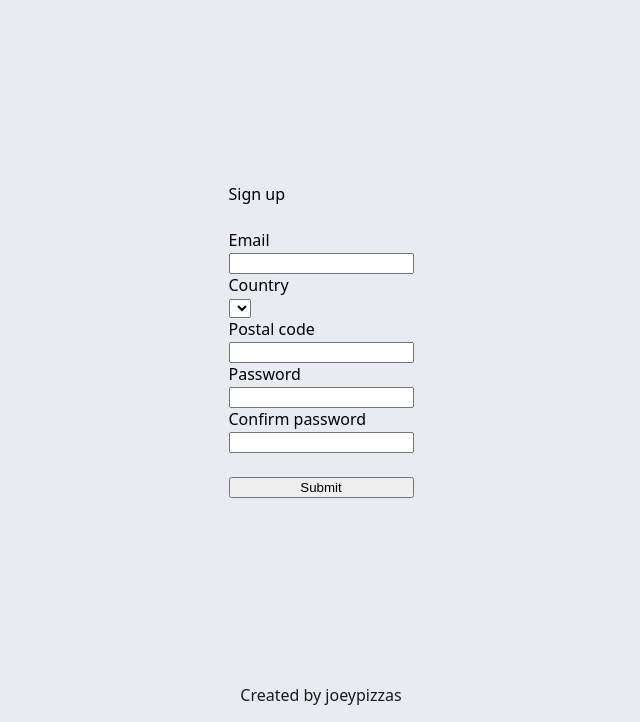
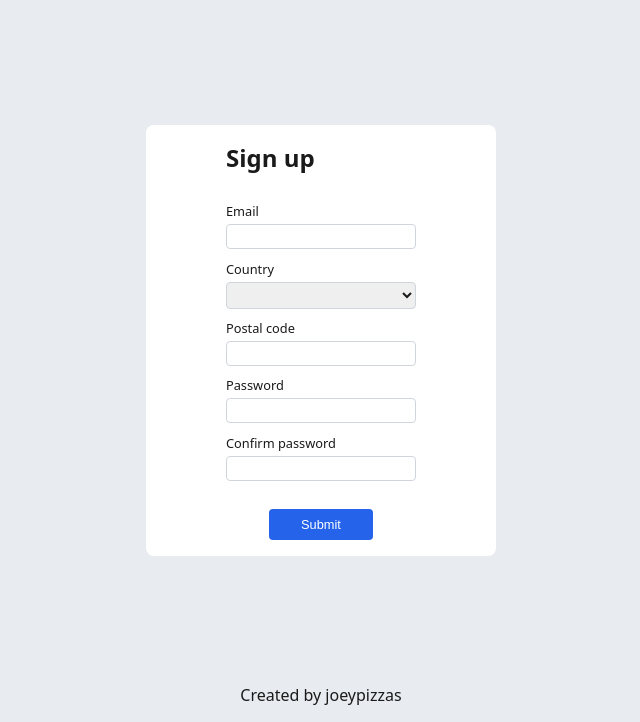
Before and after one commit to joeypizzas/browser-form, a website built with webpack: page src/template.html in a window 1280 px wide. Shown: the part 78-800 px from the top of the page, without its empty margins (319-959 px from the left). Built offline with nearby package versions, Linux system fonts and the light colour scheme.

Commit message:
Styling form

```diff
--- a/src/style.css
+++ b/src/style.css
@@ -61,10 +61,60 @@ body {
 }
 
 #form-container {
-  padding: 5rem;
+  padding: 1rem 5rem 1rem 5rem;
   display: flex;
   flex-direction: column;
-  gap: 1.5rem;
+  gap: 1.75rem;
+  background-color: var(--form-background);
+  border-radius: 8px;
+}
+
+#form-title {
+  font-size: 1.5rem;
+  font-weight: 700;
+  color: var(--text-primary);
+}
+
+form {
+  display: flex;
+  flex-direction: column;
+  gap: 0.65rem;
+}
+
+.field-container {
+  display: flex;
+  flex-direction: column;
+  gap: 0.25rem;
+}
+
+.field-title {
+  font-size: 0.8rem;
+  color: var(--text-primary);
+}
+
+input {
+  padding: 0.25rem 0.35rem 0.25rem 0.35rem;
+  color: var(--text-primary);
+  border-radius: 4px;
+  border: 1px solid var(--border);
+}
+
+select {
+  padding: 0.25rem 0.35rem 0.25rem 0.35rem;
+  color: var(--text-primary);
+  border-radius: 4px;
+  border: 1px solid var(--border);
+}
+
+button {
+  padding: 0.5rem 2rem 0.5rem 2rem;
+  background-color: var(--button);
+  color: var(--button-text);
+  border-radius: 4px;
+  border: none;
+  min-width: 5rem;
+  align-self: center;
+  font-size: 0.8rem;
 }
 
 #footer {
```
